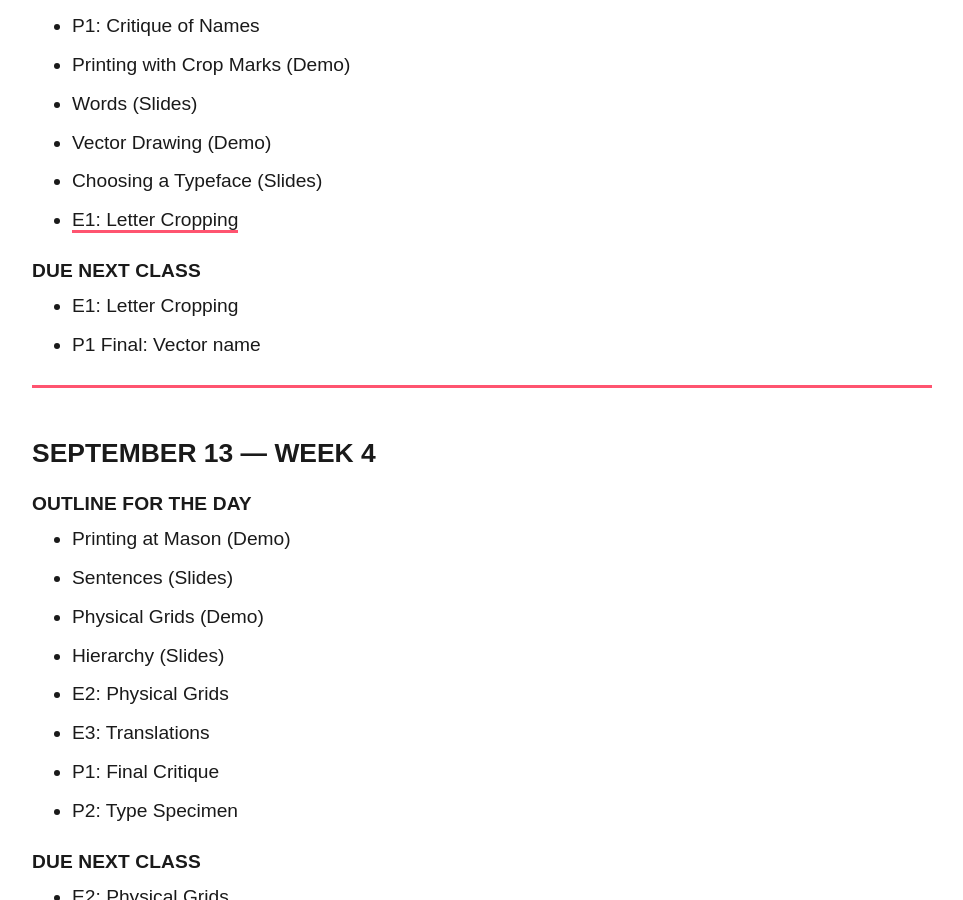
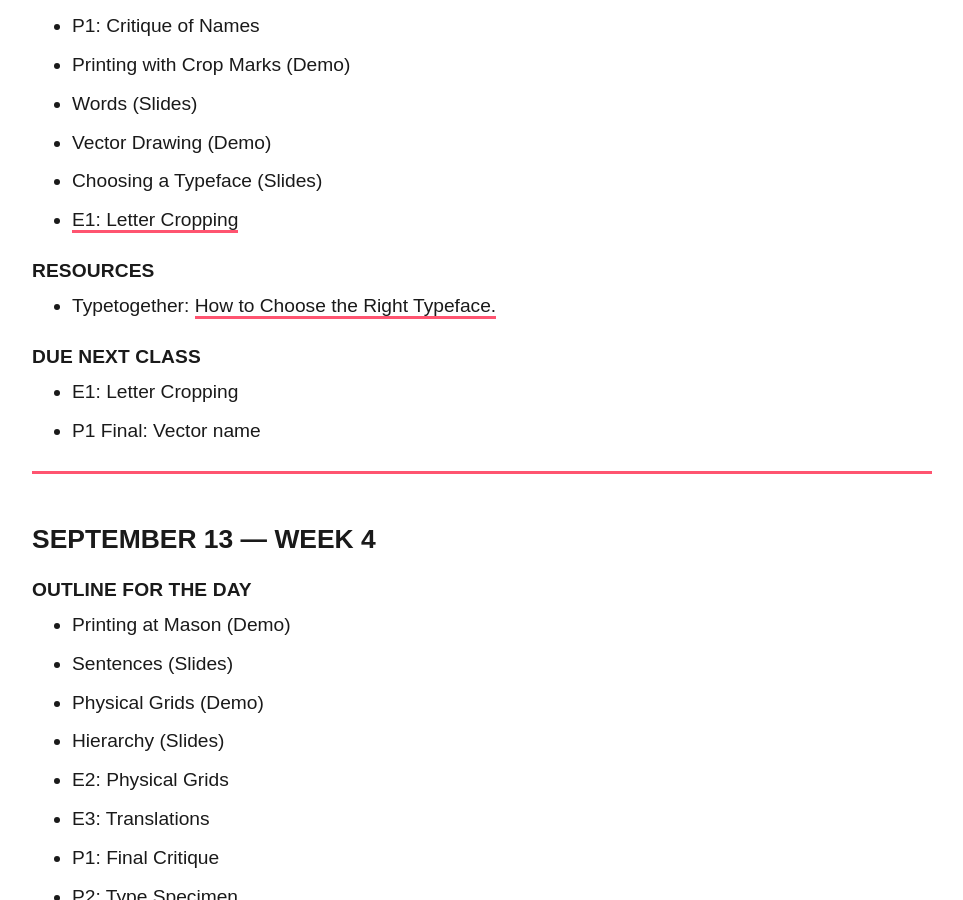
Before and after one commit to gmu-gd/type22-fall, a Jekyll site: the page built from schedule/index.md, in a window 1280 px wide and 900 px high, scrolled down 1442 px. Shown: the whole window, without its empty margins (0-963 px from the left). Built offline with Jekyll 4.4.1, drawn with Linux system fonts in a browser that asks for light colours; some web fonts are replaced.

Commit message:
Update index.md

```diff
--- a/schedule/index.md
+++ b/schedule/index.md
@@ -47,6 +47,9 @@ This schedule is a rough outline for class each week. It is very subject to chan
 * Choosing a Typeface (Slides)
 <!-- * E1: Letter Cropping -->
 * [E1: Letter Cropping]({{ site.baseurl }}/projects/#e1/)
+
+#### Resources
+* Typetogether: [How to Choose the Right Typeface.](https://www.type-together.com/how-to-choose-the-right-typeface)
 
 #### Due Next Class
 * E1: Letter Cropping
```
